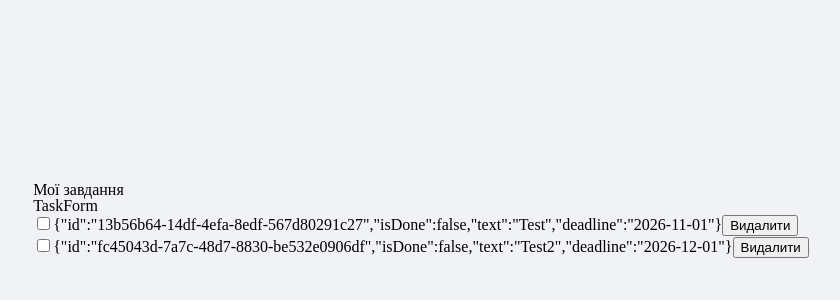
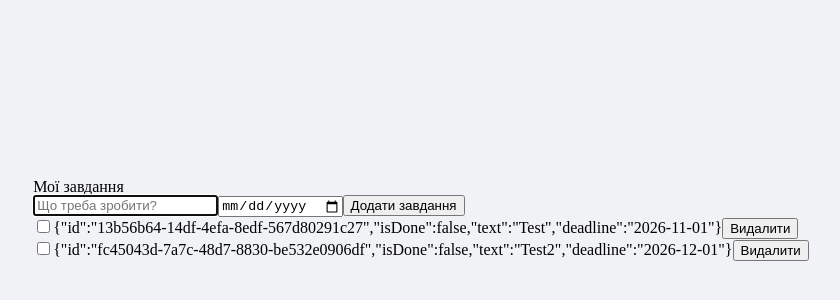
Before and after one commit to nasalina120/homework_Toolkit_TaskM, a React (Create React App) app: page / in a window 1280 px wide. Shown: the part 180-480 px from the top of the page, without its empty margins (219-1059 px from the left). Built offline with nearby package versions, Linux system fonts and the light colour scheme.

Commit message:
feat: Add task creation

```diff
--- a/src/component/TaskForm/taskForm.jsx
+++ b/src/component/TaskForm/taskForm.jsx
@@ -1,5 +1,44 @@
+import { Formik, Form, Field, ErrorMessage } from 'formik';
 import React from 'react';
+import { TASK_VALIDATION_SCHEME } from '../../utils/validSch';
+import { connect } from 'react-redux';
+import { createTask } from '../../store/slice/taskSlice';
 
-export default function TaskForm () {
-  return <div>TaskForm</div>;
+function TaskForm ({ createNewTask }) {
+  const initialValues = {
+    text: '',
+    deadline: '',
+  };
+
+  const submitHandler = (values, { resetForm }) => {
+    createNewTask(values);
+    resetForm();
+  };
+
+  return (
+    <Formik
+      initialValues={initialValues}
+      onSubmit={submitHandler}
+      validationSchema={TASK_VALIDATION_SCHEME}
+    >
+      <Form>
+        <Field
+          name='text'
+          type='text'
+          placeholder='Що треба зробити?'
+          autoFocus
+        />
+        <ErrorMessage name='text' component='div' />
+        <Field type='date' name='deadline' />
+        <ErrorMessage name='deadline' component='div' />
+        <button type='submit'>Додати завдання</button>
+      </Form>
+    </Formik>
+  );
 }
+
+const mapDispatchToProps = dispatch => ({
+  createNewTask: data => dispatch(createTask(data)),
+});
+
+export default connect(null, mapDispatchToProps)(TaskForm);
--- a/src/store/slice/taskSlice.js
+++ b/src/store/slice/taskSlice.js
@@ -20,9 +20,12 @@ const taskSlices = createSlice({
     deleteTask: (state, { payload }) => {
       state.tasks = state.tasks.filter(t => t.id !== payload);
     },
+    createTask: (state, { payload }) => {
+      state.tasks.push({ ...payload, isDone: false, id: uuidv4() });
+    },
   },
 });
 
 export const { reducer, actions } = taskSlices;
-export const { deleteTask } = actions;
+export const { deleteTask, createTask } = actions;
 export default reducer;
--- /dev/null
+++ b/src/utils/validSch.js
@@ -0,0 +1,14 @@
+import * as yup from 'yup';
+
+const todayTime = () => {
+  const today = new Date();
+  today.setHours(0, 0, 0, 0);
+  return today;
+};
+export const TASK_VALIDATION_SCHEME = yup.object({
+  text: yup.string().trim().min(2).max(150).required(),
+  deadline: yup
+    .date()
+    .required('Вкажіть дедлайн')
+    .min(todayTime(), 'Дедлайн не може бути в минулому'),
+});
```
